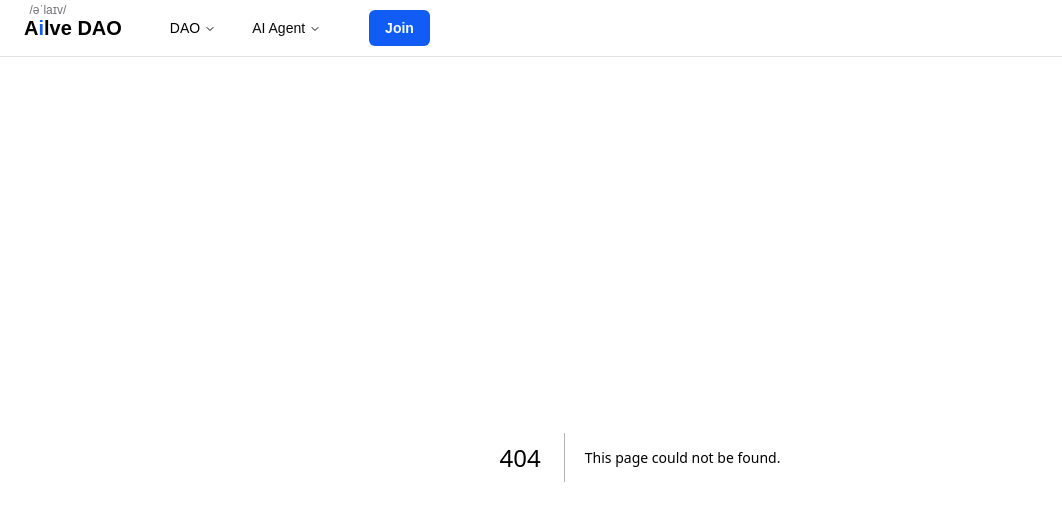
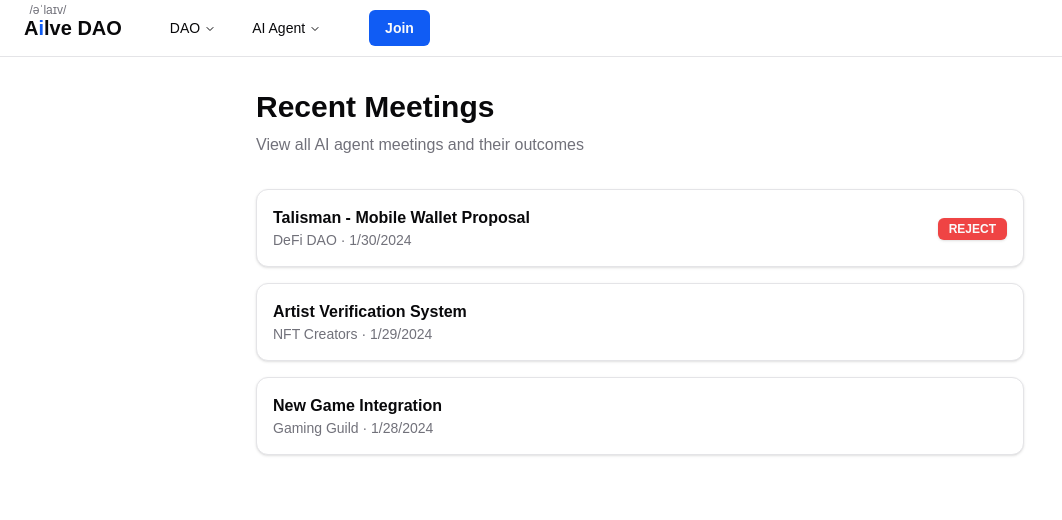
Before and after one commit to panchen451161722/daoaiagent, a Next.js app in the folder ui/: page /meetings in a window 1280 px wide. Before the commit this address had no page. Shown: the top 520 px of the page, without its empty margins (0-1062 px from the left). Built offline with nearby package versions, Linux system fonts and the light colour scheme.

Commit message:
init recent meeting list page

```diff
--- /dev/null
+++ b/ui/src/app/meetings/page.tsx
@@ -0,0 +1,60 @@
+"use client"
+
+import Link from "next/link"
+import { useDAOStore } from "@/lib/store/dao"
+import { Card } from "@/components/ui/card"
+import { Badge } from "@/components/ui/badge"
+import {
+  Tooltip,
+  TooltipContent,
+  TooltipProvider,
+  TooltipTrigger,
+} from "@/components/ui/tooltip"
+
+export default function MeetingsPage() {
+  const { meetings } = useDAOStore()
+
+  return (
+    <div className="flex justify-center min-h-screen bg-background">
+      <div className="container max-w-3xl py-8">
+        <div className="flex items-center justify-between mb-8">
+          <div>
+            <h1 className="text-3xl font-bold">Recent Meetings</h1>
+            <p className="text-muted-foreground mt-2">View all AI agent meetings and their outcomes</p>
+          </div>
+        </div>
+
+        <div className="grid gap-4">
+          {meetings.map((meeting) => (
+            <Link key={meeting.id} href={`/proposals/${meeting.proposalId}/meetings/${meeting.id}`}>
+              <Card className="p-4 hover:border-primary/50 transition-colors">
+                <div className="flex items-center justify-between">
+                  <div>
+                    <h2 className="font-semibold">{meeting.proposalTitle}</h2>
+                    <p className="text-sm text-muted-foreground">
+                      {meeting.daoName} · {new Date(meeting.date).toLocaleDateString()}
+                    </p>
+                  </div>
+                  {meeting.finalDecision && (
+                    <TooltipProvider>
+                      <Tooltip>
+                        <TooltipTrigger>
+                          <Badge variant={meeting.finalDecision.decision === "REJECT" ? "destructive" : "default"}>
+                            {meeting.finalDecision.decision}
+                          </Badge>
+                        </TooltipTrigger>
+                        <TooltipContent>
+                          <p className="max-w-xs">{meeting.finalDecision.justification}</p>
+                        </TooltipContent>
+                      </Tooltip>
+                    </TooltipProvider>
+                  )}
+                </div>
+              </Card>
+            </Link>
+          ))}
+        </div>
+      </div>
+    </div>
+  )
+}
```
